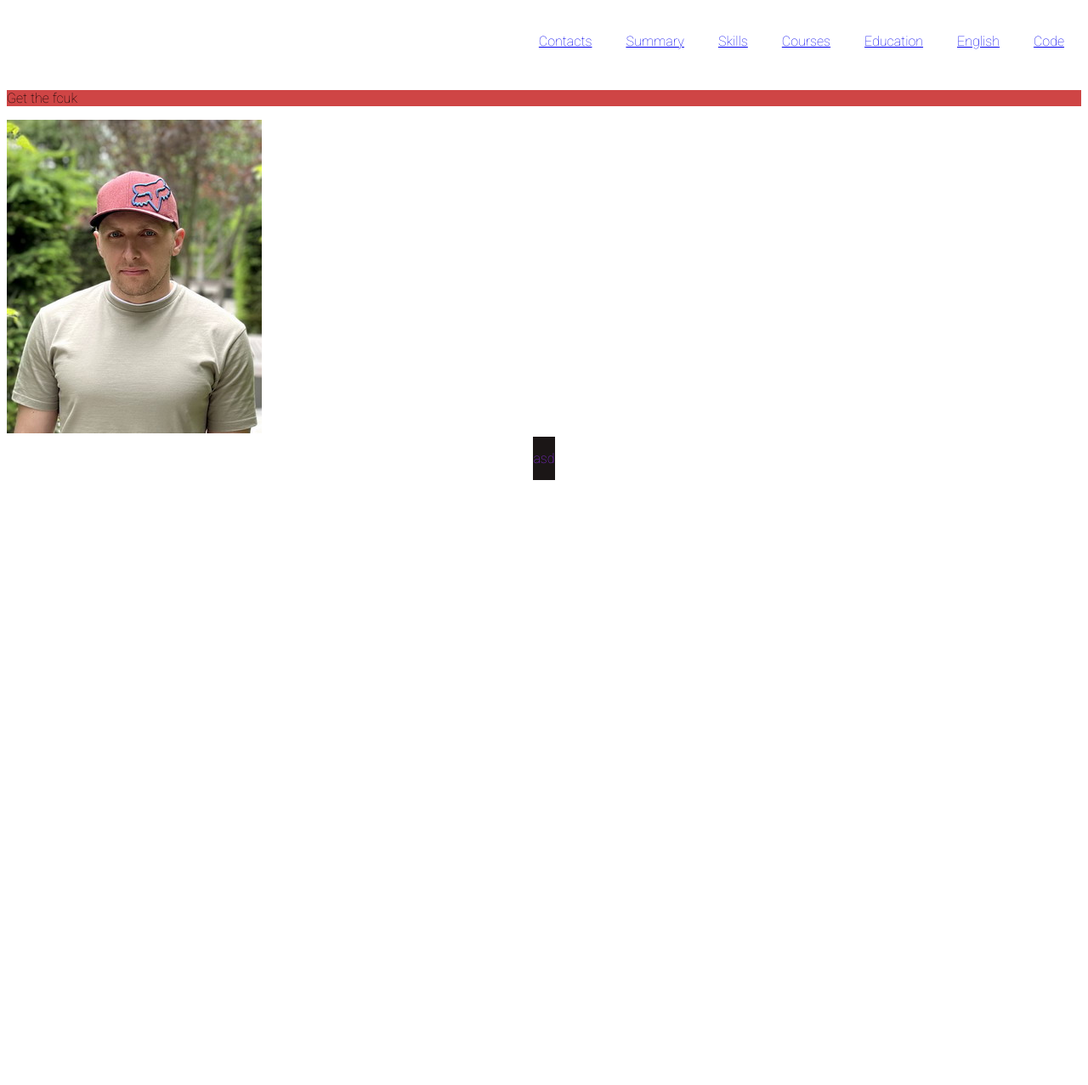
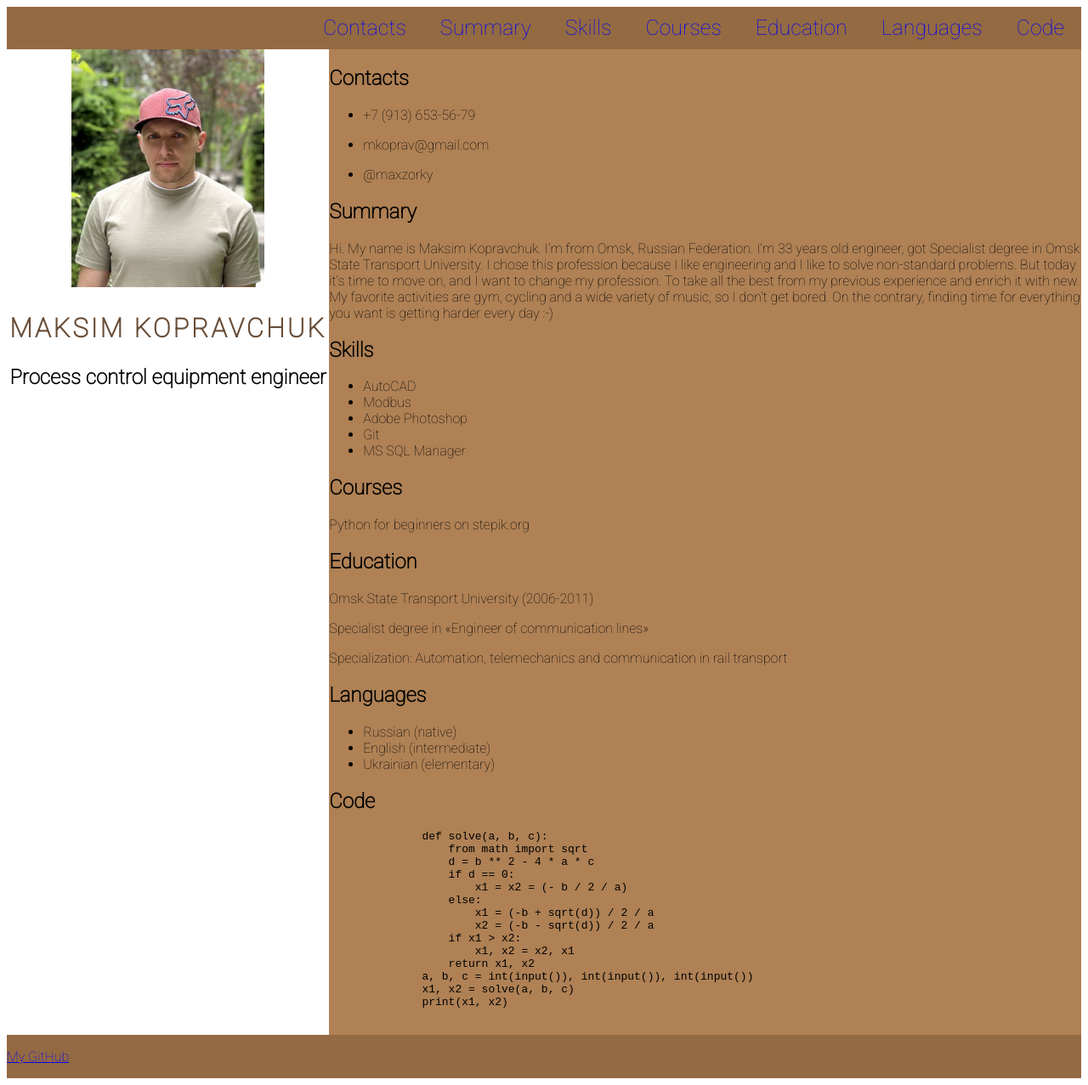
Before and after one commit to iMaxZorky/rsschool-cv, a plain HTML site: page index.html in a window 1280 px wide. Shown: the whole page at 85% size. Before the commit the page ends 800 px from the top, so only its background shows below. Drawn offline with Linux system fonts and the light colour scheme.

Commit message:
update: many changes

```diff
--- a/index.html
+++ b/index.html
@@ -12,8 +12,8 @@
     <link rel="stylesheet" href="https://fonts.googleapis.com/css2?family=Roboto:wght@100&display=swap">
 </head>
 <body>
-  <header class="header">
-    <div class="container">
+  <div class="container">
+    <header class="header">
       <nav>
         <ul class="nav-list">
           <li class="nav-item"><a href="#contacts" class="nav-link">Contacts</a></li>
@@ -21,26 +21,103 @@
           <li class="nav-item"><a href="#skills" class="nav-link">Skills</a></li>
           <li class="nav-item"><a href="#courses" class="nav-link">Courses</a></li>
           <li class="nav-item"><a href="#education" class="nav-link">Education</a></li>
-          <li class="nav-item"><a href="#english" class="nav-link">English</a></li>
+          <li class="nav-item"><a href="#languages" class="nav-link">Languages</a></li>
           <li class="nav-item"><a href="#code" class="nav-link">Code</a></li>
         </ul>
       </nav>
-    </div>
-  </header>
-  <main class="main">
-    <div class="container">
-      <p class="paragraph">Get the fcuk</p>
-    </div>
-    <div class="container">
-      <img class="my-photo" src="./assets/img/img.jpg" alt="my photo">
+    </header>
+    <main class="main-container">
+      <div class="column-left">
+        <section class="section" id="profile">
+          <img class="my-photo" src="./assets/img/img.jpg" alt="my photo">
+          <h1 class="my-name">Maksim Kopravchuk</h1>
+          <h2 class="profession">Process control equipment engineer</h2>
 
-    </div>
+        </section>
+      </div>
+      <div class="column-right">
 
-  </main>
-  <footer class="footer">
-    <div class="container-footer">
-      <p class="p">asd</p>
-    </div>
-  </footer>
+        <section class="section" id="contacts">
+          <h2 class="section-title">Contacts</h2>
+          <ul>
+            <li>
+              <p>+7 (913) 653-56-79</p>
+            </li>
+            <li>
+              <p>mkoprav@gmail.com</p>
+            </li>
+            <li>
+              <p>@maxzorky</p>
+            </li>
+          </ul>
+
+        </section>
+        <section class="section" id="summary">
+          <h2 class="section-title">Summary</h2>
+          <p>
+            Hi. My name is Maksim Kopravchuk. I'm from Omsk, Russian Federation.
+            I'm 33 years old engineer, got Specialist degree in Omsk State Transport University.
+            I chose this profession because I like engineering and I like to solve non-standard problems. But today it's time to move on, and I want to change my profession. To
+            take all the best from my previous experience and enrich it with new. My favorite activities are gym, cycling and a wide variety of music, so I don't get bored.
+            On the contrary, finding time for everything you want is getting harder every day :-)
+          </p>
+
+        </section>
+        <section class="section" id="skills">
+          <h2 class="section-title">Skills</h2>
+          <ul>
+            <li>AutoCAD</li>
+            <li>Modbus</li>
+            <li>Adobe Photoshop</li>
+            <li>Git</li>
+            <li>MS SQL Manager</li>
+          </ul>
+        </section>
+        <section class="section" id="courses">
+          <h2 class="section-title">Courses</h2>
+          <p>Python for beginners on stepik.org</p>
+        </section>
+        <section class="section" id="education">
+          <h2 class="section-title">Education</h2>
+          <p>Omsk State Transport University (2006-2011)</p>
+          <p>Specialist degree in «Engineer of communication lines»</p>
+          <p>Specialization: Automation, telemechanics and communication in rail transport</p>
+        </section>
+        <section class="section" id="languages">
+          <h2 class="section-title">Languages</h2>
+          <ul>
+            <li>Russian (native)</li>
+            <li>English (intermediate)</li>
+            <li>Ukrainian (elementary)</li>
+          </ul>
+
+        </section>
+        <section class="section" id="code">
+          <h2 class="section-title">Code</h2>
+          <p>
+            <pre>
+              def solve(a, b, c):
+                  from math import sqrt
+                  d = b ** 2 - 4 * a * c
+                  if d == 0:
+                      x1 = x2 = (- b / 2 / a)
+                  else:
+                      x1 = (-b + sqrt(d)) / 2 / a
+                      x2 = (-b - sqrt(d)) / 2 / a
+                  if x1 > x2:
+                      x1, x2 = x2, x1
+                  return x1, x2
+              a, b, c = int(input()), int(input()), int(input())
+              x1, x2 = solve(a, b, c)
+              print(x1, x2)
+            </pre>
+          </p>
+        </section>
+      </div>
+    </main>
+    <footer class="footer">
+      <p class="p"><a href="https://github.com/iMaxZorky">My GitHub</a></p>
+      </footer>
+  </div>
 </body>
 </html>
--- a/style.css
+++ b/style.css
@@ -15,17 +15,63 @@ body {
   font-family: 'Roboto', sans-serif;
 }
 
+.header {
+
+
+  background-color: hsl(29, 38%, 42%);
+
+}
+
+.my-name {
+  font-size: 31px;
+  letter-spacing: 3px;
+  color: hsl(28, 31%, 31%);
+  text-transform: uppercase;
+}
+
 .nav-list {
+  padding: 0;
+  margin: 0;
   display: flex;
   justify-content: flex-end;
   align-items: center;
 
   list-style: none;
+
+  font-size: 25px;
 }
 
 .nav-link {
   padding: 0 20px;
   line-height: 50px;
+
+  text-decoration: none;
+  transition: .3s;
+}
+
+.nav-link:hover {
+  color: aquamarine;
+}
+
+.my-photo {
+  width: 60%;
+  height: 60%;
+}
+
+.main-container {
+  display: flex;
+}
+
+.column-left {
+  width: 30%;
+
+  text-align: center;
+}
+
+.column-right {
+  width: 70%;
+
+  background-color: hsl(29, 36%, 51%);
 }
 
 .container {
@@ -34,15 +80,13 @@ body {
 }
 
 .footer {
-  max-width: 1440px;
-  margin: 0 auto;
   display: flex;
-  background-color: rgb(27, 22, 22);
+  background-color: hsl(29, 38%, 42%);
 }
 
 .paragraph {
   background-color: rgb(207, 69, 69);
 }
 .p {
-    color: blueviolet;
+    color: hsl(66, 57%, 54%);
 }
```
